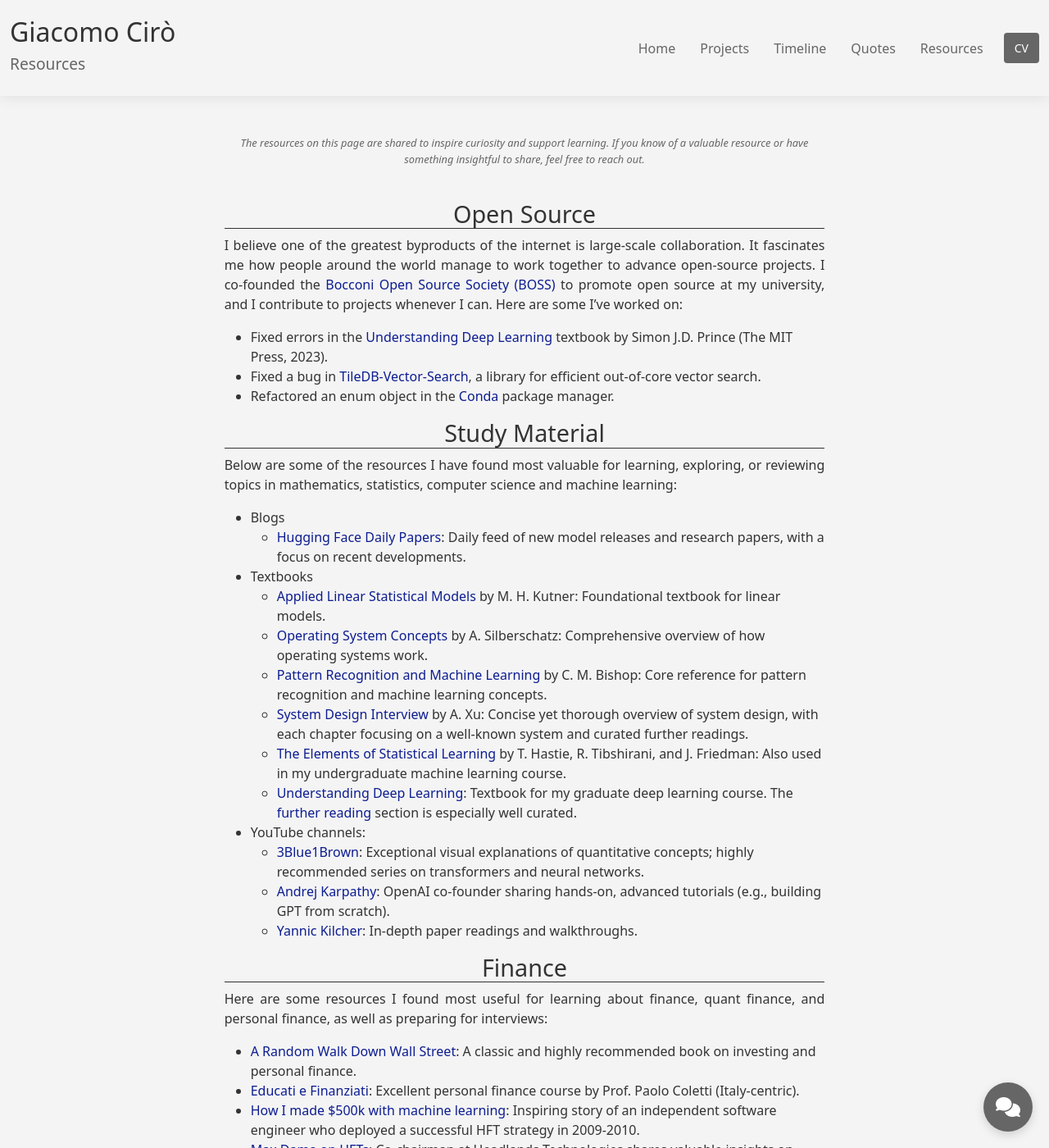
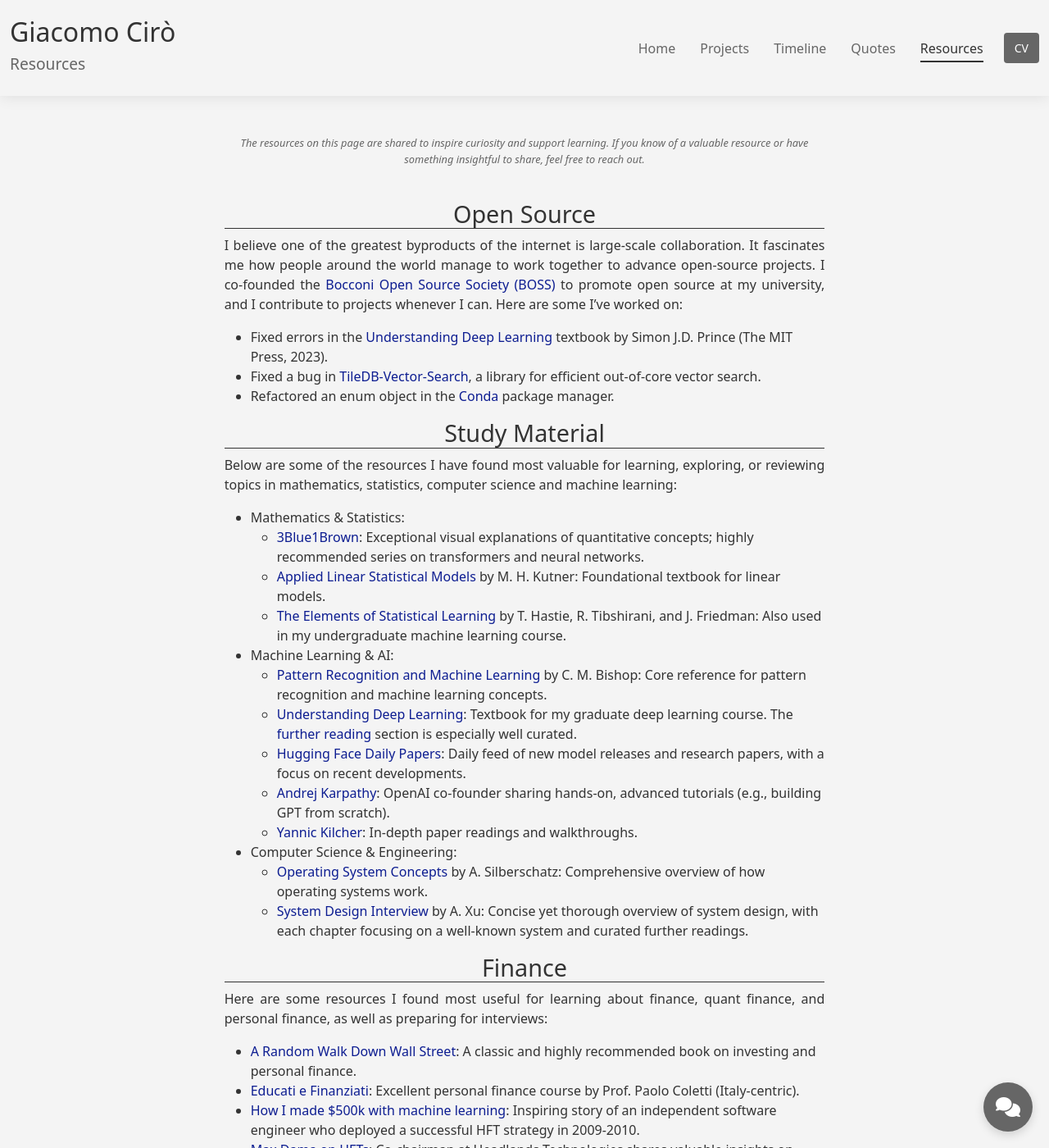
Before and after one commit to giacomo-ciro/giacomo-ciro.github.io, a Jekyll site: the page built from pages/resources.md, in a window 1280 px wide and 1400 px high. Shown: the whole window at 82% size. Built offline with Jekyll 4.4.1, drawn with Linux system fonts in a browser that asks for light colours; nearby versions of some CDN libraries.

Commit message:
refactoring

```diff
--- a/_includes/header.html
+++ b/_includes/header.html
@@ -10,11 +10,11 @@
     <div class="upper-right-nav col-md-5 d-flex align-items-center justify-content-end">
     <nav id="navmenu" class="navmenu">
         <ul>
-        <li><a href="/">Home</a></li>
-        <li><a href="{{ '/projects/' | relative_url }}">Projects</a></li>
-        <li><a href="{{ '/timeline/' | relative_url }}">Timeline</a></li>
-        <li><a href="{{ '/quotes/' | relative_url }}">Quotes</a></li>
-        <li><a href="{{ '/resources/' | relative_url }}">Resources</a></li>
+        <li><a href="/" {% if page.url == "/" %}class="active"{% endif %}>Home</a></li>
+        <li><a href="{{ '/projects/' | relative_url }}" {% if page.url contains '/projects' %}class="active"{% endif %}>Projects</a></li>
+        <li><a href="{{ '/timeline/' | relative_url }}" {% if page.url contains '/timeline' %}class="active"{% endif %}>Timeline</a></li>
+        <li><a href="{{ '/quotes/' | relative_url }}" {% if page.url contains '/quotes' %}class="active"{% endif %}>Quotes</a></li>
+        <li><a href="{{ '/resources/' | relative_url }}" {% if page.url contains '/resources' %}class="active"{% endif %}>Resources</a></li>
         </ul>
     </nav>
         <a class="btn-cv" href="/assets/docs/Giacomo_Ciro_CV.pdf" target="_blank">CV</a>
--- a/assets/css/main.css
+++ b/assets/css/main.css
@@ -15,6 +15,10 @@
 body {
     color: var(--default-color);
     background-color: var(--background-color);
+}
+
+strong, b {
+  font-weight: 500;
 }
 
 /*-------------------------------------------------------------------
@@ -188,7 +192,8 @@
 }
 
 .navmenu a:hover,
-.navmenu li:hover>a {
+.navmenu li:hover>a,
+.navmenu .active {
     color: var(--default-color);
 }
 
@@ -712,19 +717,5 @@
 }
 
 /*-------------------------------------------------------------------
-# Contributions (inherits from default styles)
+# Resources
 --------------------------------------------------------------------*/
-
-#contributions-intro {
-  margin: 1.5rem 0 1rem 0;
-}
-
-#contributions-list {
-  margin: 0;
-  padding-left: 1.2rem;
-}
-
-#contributions-list li {
-  margin-bottom: 0.8rem;
-  line-height: 1.6;
-}
--- a/pages/resources.md
+++ b/pages/resources.md
@@ -23,21 +23,21 @@
 # Study Material
 Below are some of the resources I have found most valuable for learning, exploring, or reviewing topics in mathematics, statistics, computer science and machine learning:
 
-- Blogs
+- **Mathematics & Statistics**:
+    - [3Blue1Brown](https://www.youtube.com/@3blue1brown/featured): Exceptional visual explanations of quantitative concepts; highly recommended series on transformers and neural networks.
+    - [Applied Linear Statistical Models](https://www.researchgate.net/publication/344587293_Applied_Linear_Statistical_Models) by M. H. Kutner: Foundational textbook for linear models.
+    - [The Elements of Statistical Learning](https://www.sas.upenn.edu/~fdiebold/NoHesitations/BookAdvanced.pdf) by T. Hastie, R. Tibshirani, and J. Friedman: Also used in my undergraduate machine learning course.
+
+- **Machine Learning & AI**:
+    - [Pattern Recognition and Machine Learning](https://www.microsoft.com/en-us/research/wp-content/uploads/2006/01/Bishop-Pattern-Recognition-and-Machine-Learning-2006.pdf) by C. M. Bishop: Core reference for pattern recognition and machine learning concepts.
+    - [Understanding Deep Learning](https://udlbook.github.io/udlbook/): Textbook for my graduate deep learning course. The [further reading](https://udlbook.github.io/udlbook/#:~:text=MORE-,Further%20reading,-Other%20articles%2C%20blogs) section is especially well curated.
     - [Hugging Face Daily Papers](https://huggingface.co/papers): Daily feed of new model releases and research papers, with a focus on recent developments.
-
-- Textbooks
-    - [Applied Linear Statistical Models](https://www.researchgate.net/publication/344587293_Applied_Linear_Statistical_Models) by M. H. Kutner: Foundational textbook for linear models.
-    - [Operating System Concepts](https://os.ecci.ucr.ac.cr/slides/Abraham-Silberschatz-Operating-System-Concepts-10th-2018.pdf) by A. Silberschatz: Comprehensive overview of how operating systems work.
-    - [Pattern Recognition and Machine Learning](https://www.microsoft.com/en-us/research/wp-content/uploads/2006/01/Bishop-Pattern-Recognition-and-Machine-Learning-2006.pdf) by C. M. Bishop: Core reference for pattern recognition and machine learning concepts.
-    - [System Design Interview](https://bytes.usc.edu/~saty/courses/docs/data/SystemDesignInterview.pdf) by A. Xu: Concise yet thorough overview of system design, with each chapter focusing on a well-known system and curated further readings.
-    - [The Elements of Statistical Learning](https://www.sas.upenn.edu/~fdiebold/NoHesitations/BookAdvanced.pdf) by T. Hastie, R. Tibshirani, and J. Friedman: Also used in my undergraduate machine learning course.
-    - [Understanding Deep Learning](https://udlbook.github.io/udlbook/): Textbook for my graduate deep learning course. The [further reading](https://udlbook.github.io/udlbook/#:~:text=MORE-,Further%20reading,-Other%20articles%2C%20blogs) section is especially well curated.
-
-- YouTube channels:
-    - [3Blue1Brown](https://www.youtube.com/@3blue1brown/featured): Exceptional visual explanations of quantitative concepts; highly recommended series on transformers and neural networks.
     - [Andrej Karpathy](https://www.youtube.com/@AndrejKarpathy/videos): OpenAI co-founder sharing hands-on, advanced tutorials (e.g., building GPT from scratch).
     - [Yannic Kilcher](https://www.youtube.com/@YannicKilcher): In-depth paper readings and walkthroughs.
+
+- **Computer Science & Engineering**:
+    - [Operating System Concepts](https://os.ecci.ucr.ac.cr/slides/Abraham-Silberschatz-Operating-System-Concepts-10th-2018.pdf) by A. Silberschatz: Comprehensive overview of how operating systems work.
+    - [System Design Interview](https://bytes.usc.edu/~saty/courses/docs/data/SystemDesignInterview.pdf) by A. Xu: Concise yet thorough overview of system design, with each chapter focusing on a well-known system and curated further readings.
 
 # Finance
 Here are some resources I found most useful for learning about finance, quant finance, and personal finance, as well as preparing for interviews:
```
Also changed, not shown: _data/timeline.yml (+39 -27 lines).
